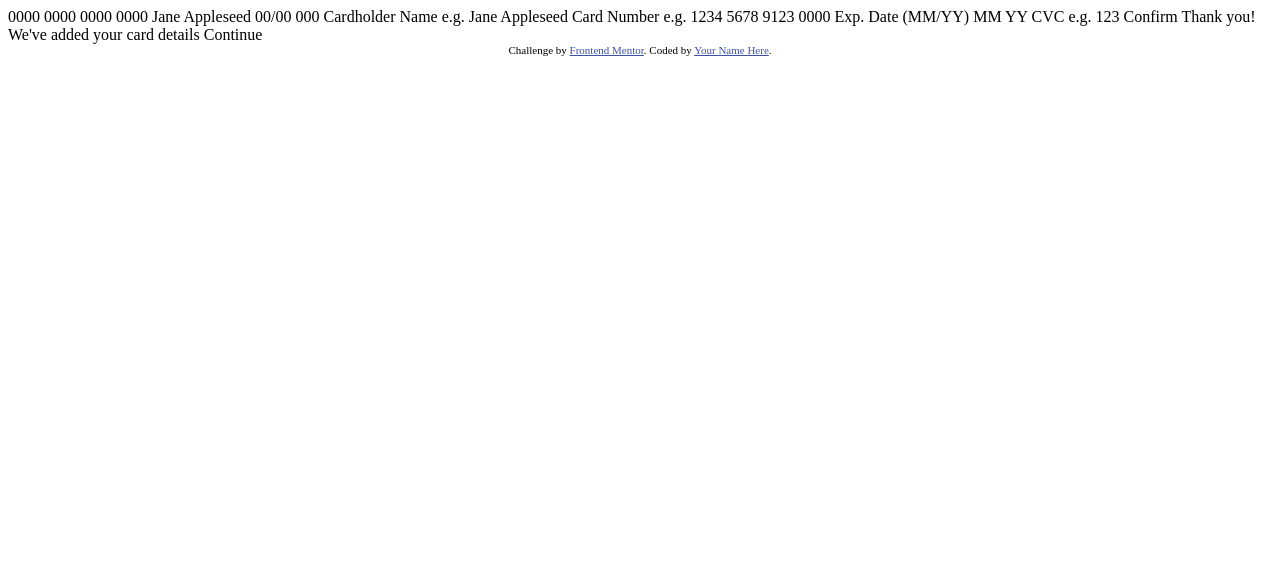
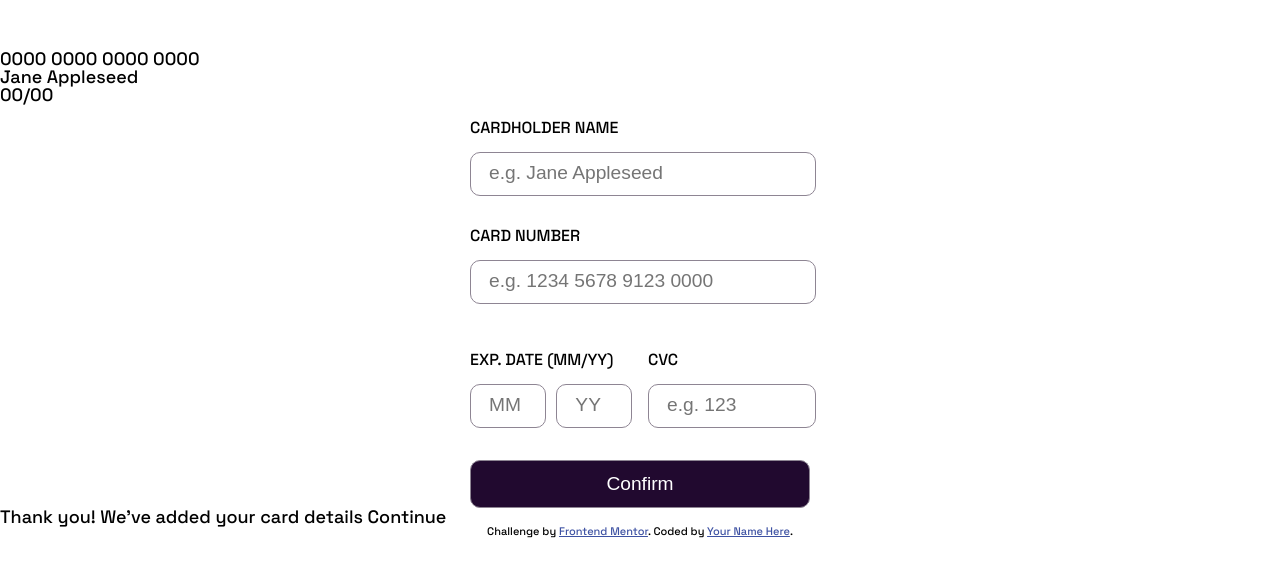
Before and after one commit to NicolasArfel/interactive-card, a plain HTML site: page index.html in a window 1280 px wide. Drawn offline with Linux system fonts and the light colour scheme.

Commit message:
form css ready

```diff
--- a/index.html
+++ b/index.html
@@ -1,51 +1,108 @@
 <!DOCTYPE html>
 <html lang="en">
   <head>
-  <meta charset="UTF-8">
-  <meta name="viewport" content="width=device-width, initial-scale=1.0"> <!-- displays site properly based on user's device -->
+    <meta charset="UTF-8" />
+    <meta name="viewport" content="width=device-width, initial-scale=1.0" />
+    <!-- displays site properly based on user's device -->
 
-  <link rel="icon" type="image/png" sizes="32x32" href="./images/favicon-32x32.png">
+    <link
+      rel="icon"
+      type="image/png"
+      sizes="32x32"
+      href="./images/favicon-32x32.png"
+    />
 
+    <link rel="stylesheet" href="./styles/reset.css" />
+    <link rel="stylesheet" href="./styles/styles.css" />
     <title>Frontend Mentor | Interactive card details form</title>
 
     <!-- Feel free to remove these styles or customise in your own stylesheet 👍 -->
     <style>
-    .attribution { font-size: 11px; text-align: center; }
-    .attribution a { color: hsl(228, 45%, 44%); }
+      .attribution {
+        font-size: 11px;
+        text-align: center;
+      }
+      .attribution a {
+        color: hsl(228, 45%, 44%);
+      }
     </style>
   </head>
   <body>
-
-  0000 0000 0000 0000
-  Jane Appleseed
-  00/00
-
-  000
-
-  Cardholder Name
-  e.g. Jane Appleseed
-
-  Card Number
-  e.g. 1234 5678 9123 0000
-
-  Exp. Date (MM/YY)
-  MM
-  YY
-
-  CVC
-  e.g. 123
-
-  Confirm
+    <section class="card">
+      <div class="card__back"></div>
+      <div class="card__front">
+        <img src="./images/card-logo.svg" alt="" />
+        <p>0000 0000 0000 0000</p>
+        <div>
+          <p>Jane Appleseed</p>
+          <p>00/00</p>
+        </div>
+      </div>
+    </section>
+    <form action="">
+      <div class="form-field">
+        <label for="name">CARDHOLDER NAME</label>
+        <input
+          type="text"
+          id="name"
+          required
+          placeholder="e.g. Jane Appleseed"
+        />
+      </div>
+      <div class="form-field">
+        <label for="number">CARD NUMBER</label>
+        <input
+          type="tel"
+          id="number"
+          maxlength="16"
+          pattern="[0-9]{16}"
+          required
+          placeholder="e.g. 1234 5678 9123 0000"
+        />
+      </div>
+      <div class="form-bottom">
+        <div class="form-field left">
+          <label for="date">EXP. DATE (MM/YY)</label>
+          <div class="form-bottom date">
+            <input
+              class="form-date"
+              type="tel"
+              maxlength="2"
+              placeholder="MM"
+              pattern="[0-9]{2}"
+            />
+            <input
+              class="form-date"
+              type="tel"
+              maxlength="2"
+              placeholder="YY"
+              pattern="[0-9]{2}"
+            />
+          </div>
+        </div>
+        <div class="form-field right">
+          <label for="cvc">CVC</label>
+          <input
+            type="tel"
+            maxlength="3"
+            id="cvc"
+            placeholder="e.g. 123"
+            pattern="[0-9]{3}"
+          />
+        </div>
+      </div>
+      <button>Confirm</button>
+    </form>
 
     <!-- Completed state start -->
 
-  Thank you!
-  We've added your card details
-  Continue
+    Thank you! We've added your card details Continue
 
     <div class="attribution">
-    Challenge by <a href="https://www.frontendmentor.io?ref=challenge" target="_blank">Frontend Mentor</a>.
-    Coded by <a href="#">Your Name Here</a>.
+      Challenge by
+      <a href="https://www.frontendmentor.io?ref=challenge" target="_blank"
+        >Frontend Mentor</a
+      >. Coded by <a href="#">Your Name Here</a>.
     </div>
   </body>
 </html>
--- /dev/null
+++ b/styles/reset.css
@@ -0,0 +1,129 @@
+/* http://meyerweb.com/eric/tools/css/reset/
+   v2.0 | 20110126
+   License: none (public domain)
+*/
+
+html,
+body,
+div,
+span,
+applet,
+object,
+iframe,
+h1,
+h2,
+h3,
+h4,
+h5,
+h6,
+p,
+blockquote,
+pre,
+a,
+abbr,
+acronym,
+address,
+big,
+cite,
+code,
+del,
+dfn,
+em,
+img,
+ins,
+kbd,
+q,
+s,
+samp,
+small,
+strike,
+strong,
+sub,
+sup,
+tt,
+var,
+b,
+u,
+i,
+center,
+dl,
+dt,
+dd,
+ol,
+ul,
+li,
+fieldset,
+form,
+label,
+legend,
+table,
+caption,
+tbody,
+tfoot,
+thead,
+tr,
+th,
+td,
+article,
+aside,
+canvas,
+details,
+embed,
+figure,
+figcaption,
+footer,
+header,
+hgroup,
+menu,
+nav,
+output,
+ruby,
+section,
+summary,
+time,
+mark,
+audio,
+video {
+  margin: 0;
+  padding: 0;
+  border: 0;
+  font-size: 100%;
+  font: inherit;
+  vertical-align: baseline;
+}
+/* HTML5 display-role reset for older browsers */
+article,
+aside,
+details,
+figcaption,
+figure,
+footer,
+header,
+hgroup,
+menu,
+nav,
+section {
+  display: block;
+}
+body {
+  line-height: 1;
+}
+ol,
+ul {
+  list-style: none;
+}
+blockquote,
+q {
+  quotes: none;
+}
+blockquote:before,
+blockquote:after,
+q:before,
+q:after {
+  content: '';
+  content: none;
+}
+table {
+  border-collapse: collapse;
+  border-spacing: 0;
+}
--- /dev/null
+++ b/styles/styles.css
@@ -0,0 +1,81 @@
+/* --- fonts --- */
+
+/* font-family: 'Space Grotesk', sans-serif; */
+@import url('https://fonts.googleapis.com/css2?family=Space+Grotesk:wght@500&display=swap');
+
+/* --- colors ---*/
+
+:root {
+  --white: hsl(0, 0%, 100%);
+  --light-grayish-violet: hsl(270, 3%, 87%);
+  --dark-grayish-violet: hsl(279, 6%, 55%);
+  --very-dark-violet: hsl(278, 68%, 11%);
+
+  /* Linear gradient (active input border): hsl(249, 99%, 64%) to hsl(278, 94%, 30%) */
+}
+
+/* --- base --- */
+
+body {
+  font-size: 18px;
+  font-weight: 500;
+  font-family: 'Space Grotesk', sans-serif;
+}
+
+/* --- form --- */
+
+form {
+  margin: auto;
+  width: 340px;
+  font-size: 1rem;
+}
+
+.form-field {
+  display: flex;
+  flex-direction: column;
+  margin: 1rem auto;
+}
+
+label,
+input {
+  margin-bottom: 1rem;
+}
+
+input,
+button {
+  height: 2.5rem;
+  border-radius: 10px;
+  border: 1px solid var(--dark-grayish-violet);
+  width: 100%;
+}
+
+::placeholder {
+  font-size: 1.2rem;
+  padding: 1rem;
+}
+
+.form-bottom,
+.date {
+  display: flex;
+  justify-content: space-between;
+}
+
+.left,
+.right {
+  width: 100%;
+}
+
+.right {
+  margin-left: 1rem;
+}
+
+.form-date {
+  width: 43%;
+}
+
+button {
+  color: var(--white);
+  background-color: var(--very-dark-violet);
+  font-size: 1.2rem;
+  height: 3rem;
+}
```
Lines whose indentation alone changed are shown as unchanged.
